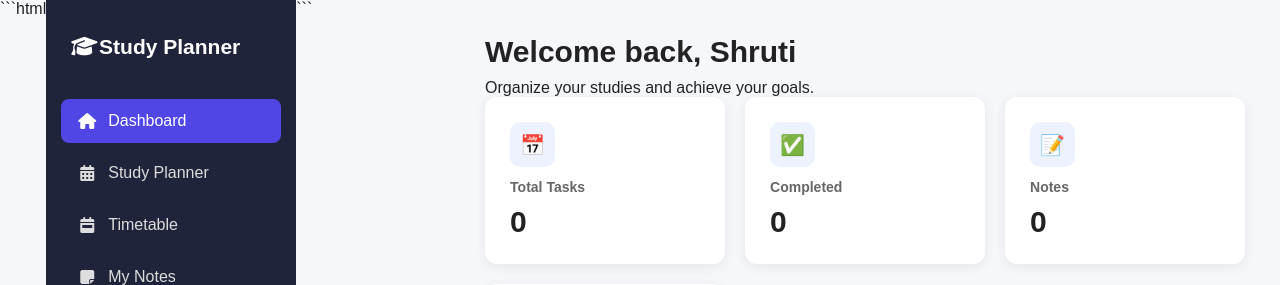
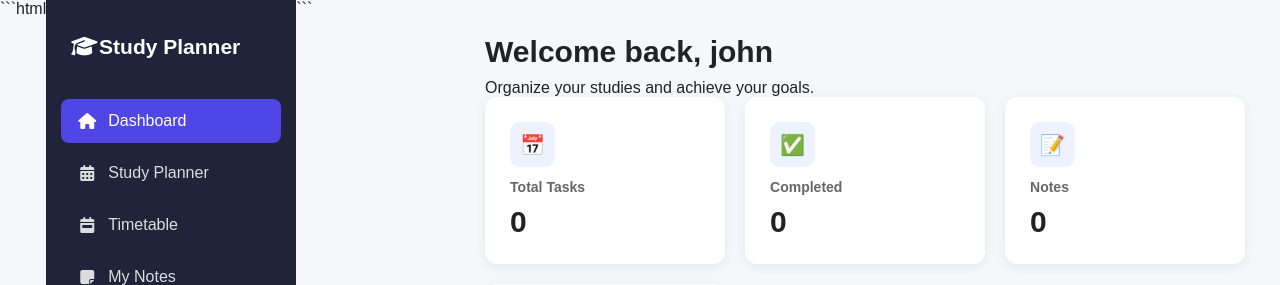
Before and after one commit to Shrutiry/student-study-planner, a Flask app: page / in a window 1280 px wide. Shown: the top 285 px of the page. Run offline with Flask 3, Linux system fonts and the light colour scheme; a user stored in the database is signed in; data comes from the database, SQL or seed files in the repository.

Commit message:
Dynamic user greeting in index.html

```diff
--- a/templates/index.html
+++ b/templates/index.html
@@ -38,7 +38,7 @@
             <div>
 
                 <h1>
-                    Welcome back, Shruti
+                   Welcome back, {{ session.get('user_name', 'Student') }}
                 </h1>
 
                 <p>
```
